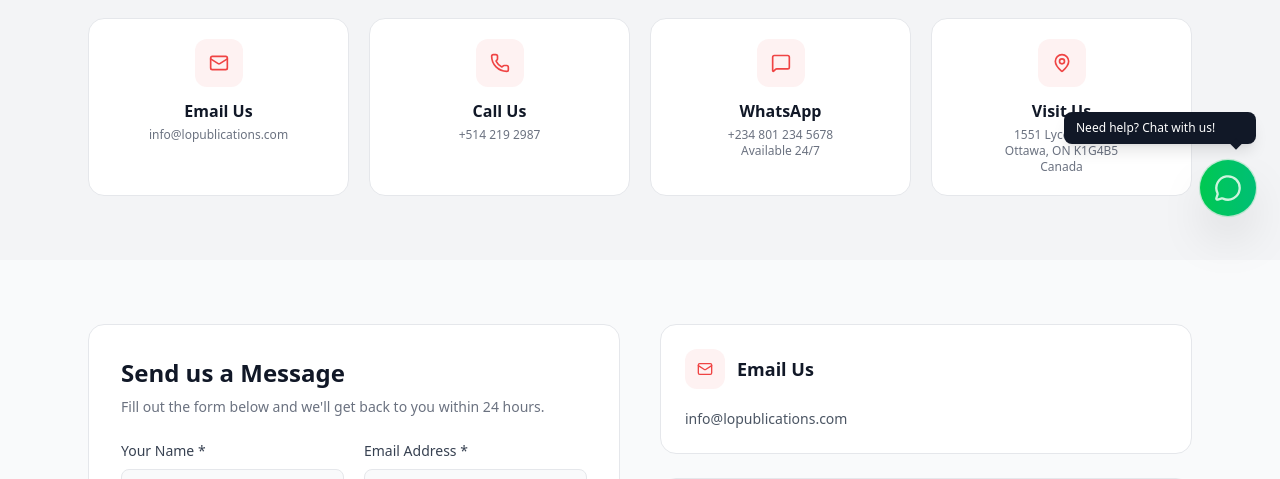
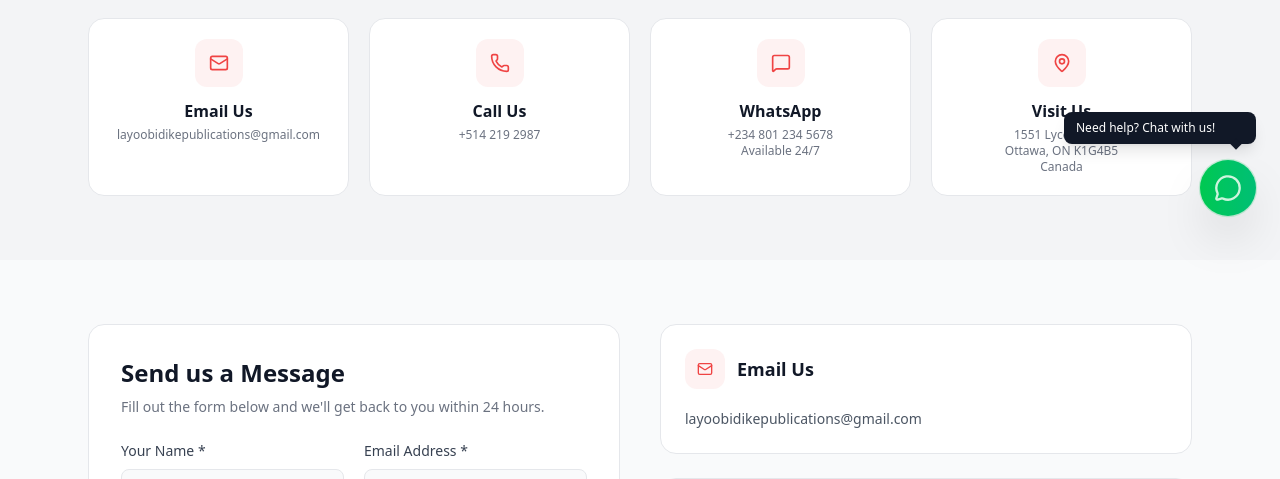
Before and after one commit to feezyakinwunmi/lomediastudio, a Next.js app: page /contact in a window 1280 px wide. Shown: the part 560-1039 px from the top of the page. Built offline with nearby package versions, Linux system fonts and the light colour scheme.

Commit message:
contact details

```diff
--- a/app/components/Footer.tsx
+++ b/app/components/Footer.tsx
@@ -108,7 +108,7 @@ export default function Footer() {
             <div className="space-y-3">
               <div className="flex items-center gap-3 text-gray-400 text-sm">
                 <Mail className="w-4 h-4 text-purple-900" />
-                <span>info@lopublications.com</span>
+                <span>layoobidikepublications@gmail.com</span>
               </div>
               <div className="flex items-center gap-3 text-gray-400 text-sm">
                 <Phone className="w-4 h-4 text-purple-900" />
--- a/app/contact/page.tsx
+++ b/app/contact/page.tsx
@@ -61,8 +61,8 @@ export default function ContactPage() {
     {
       icon: Mail,
       title: "Email Us",
-      details: ["info@lopublications.com"],
-      link: "mailto:info@lopublications.com",
+      details: ["layoobidikepublications@gmail.com"],
+      link: "mailto:layoobidikepublications@gmail.com",
       color: "text-red-500",
       bgColor: "bg-red-50"
     },
@@ -331,8 +331,8 @@ export default function ContactPage() {
                   </div>
                   <h3 className="text-lg font-bold text-gray-900">Email Us</h3>
                 </div>
-                <a href="mailto:info@lopublications.com" className="text-gray-600 hover:text-red-500 transition-colors text-sm block">
-                  info@lopublications.com
+                <a href="mailto:layoobidikepublications@gmail.com" className="text-gray-600 hover:text-red-500 transition-colors text-sm block">
+                  layoobidikepublications@gmail.com
                 </a>
               </div>
 
```
